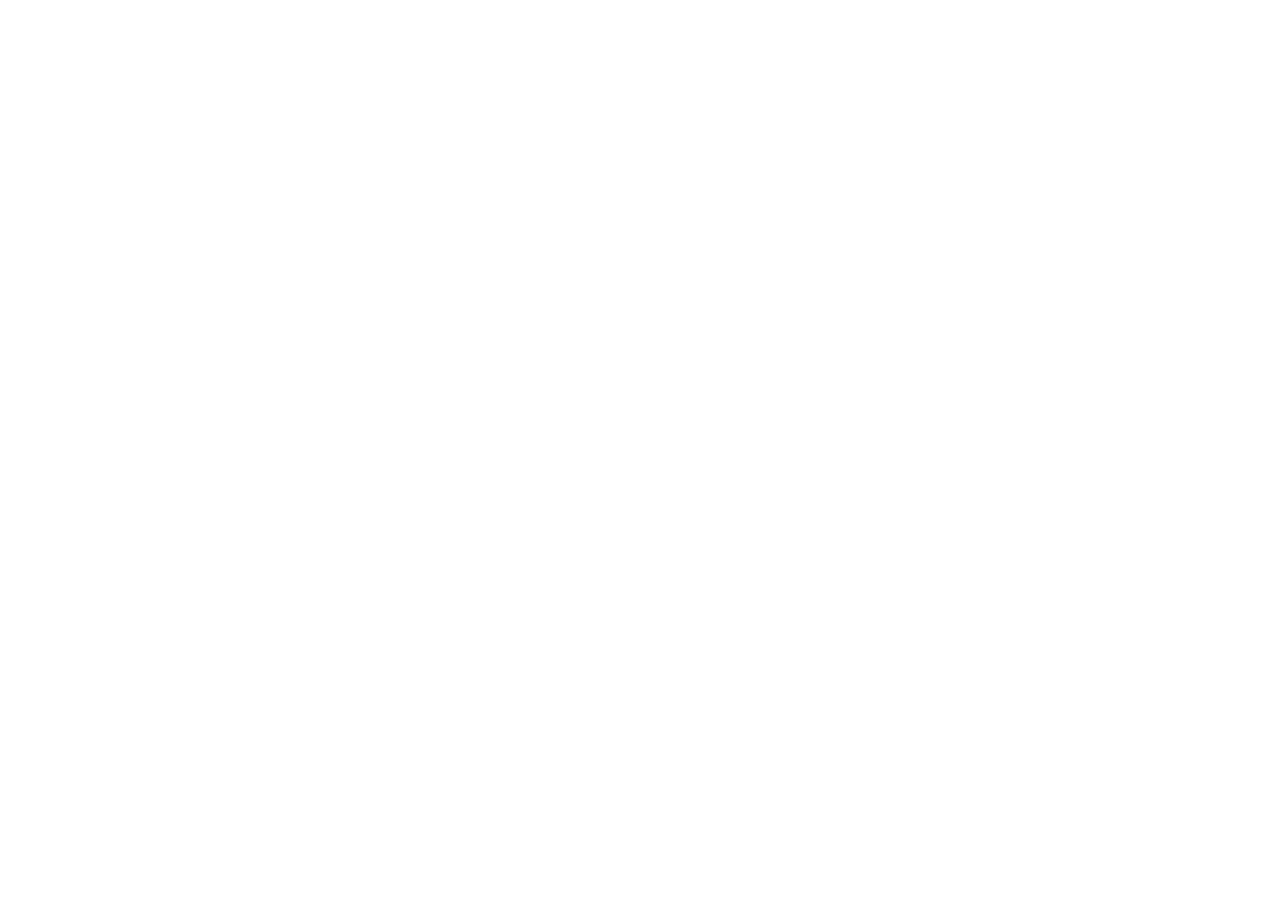
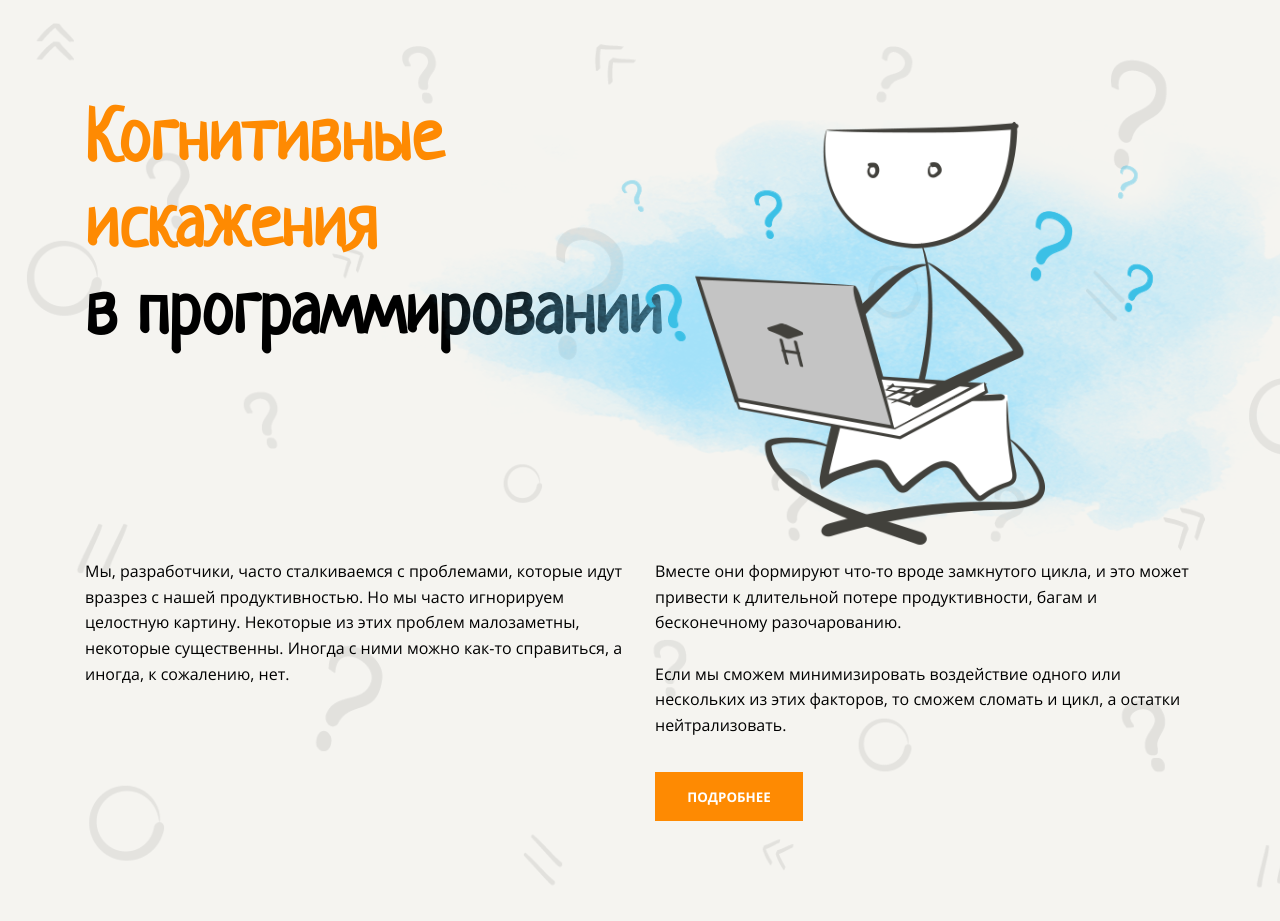
Before and after one commit to EgorovArtem34/layout-designer-project-58, a website: page src/index.html in a window 1280 px wide. Before the commit the page ends 800 px from the top, so only its background shows below. Drawn offline with Linux system fonts and the light colour scheme; a web font is replaced by a local one.

Commit message:
update src/index.html

```diff
--- a/src/index.html
+++ b/src/index.html
@@ -7,16 +7,40 @@
     <meta http-equiv="X-UA-Compatible" content="ie=edge">
     <title>Когнитивные искажения artegtor</title>
 
-    <link rel="preconnect" href="https://fonts.googleapis.com">
-    <link rel="preconnect" href="https://fonts.gstatic.com" crossorigin>
-    <link href="https://fonts.googleapis.com/css2?family=Neucha&family=Open+Sans:ital,wght@0,700;1,400&display=swap"
-        rel="stylesheet">
-
     <link rel="stylesheet" href="styles/style.css">
 </head>
 
 <body>
-    <header></header>
+    <header class="header ptb-100 background">
+        <div class="container">
+            <div>
+                <h1>
+                    <span class="orange">Когнитивные<br>искажения</span><br>в программировании
+                </h1>
+                <img src="./images/main.png" class="header-image" alt="main image">
+            </div>
+            <div class="header-desc">
+                <div class="header-text">
+                    <p>Мы, разработчики, часто сталкиваемся с проблемами, которые идут вразрез с нашей
+                        продуктивностью. Но мы
+                        часто игнорируем целостную картину. Некоторые из этих проблем малозаметны, некоторые
+                        существенны.
+                        Иногда
+                        с ними можно как-то справиться, а иногда, к сожалению, нет.</p>
+                </div>
+                <div class="header-text">
+                    <p>Вместе они формируют что-то вроде замкнутого цикла, и это может привести к длительной потере
+                        продуктивности, багам и бесконечному разочарованию.<br><br>Если мы сможем минимизировать
+                        воздействие
+                        одного или нескольких из этих факторов, то сможем
+                        сломать
+                        и цикл, а остатки нейтрализовать.</p>
+                    <button class="btn btn-header">ПОДРОБНЕЕ</button>
+                </div>
+            </div>
+        </div>
+        </div>
+    </header>
     <main></main>
     <footer></footer>
 </body>
```
